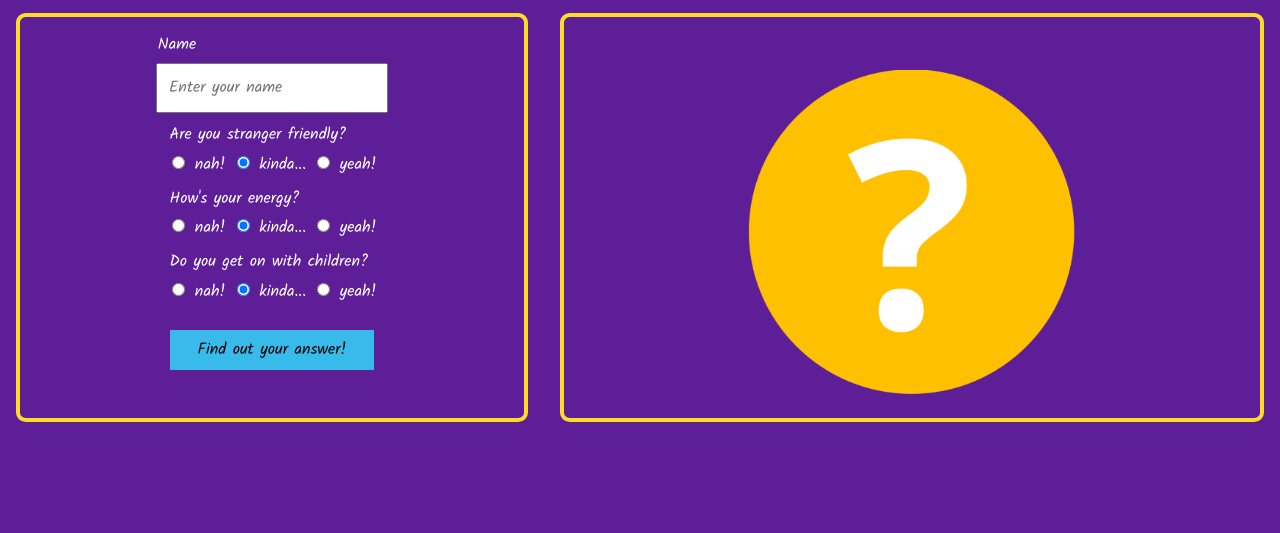
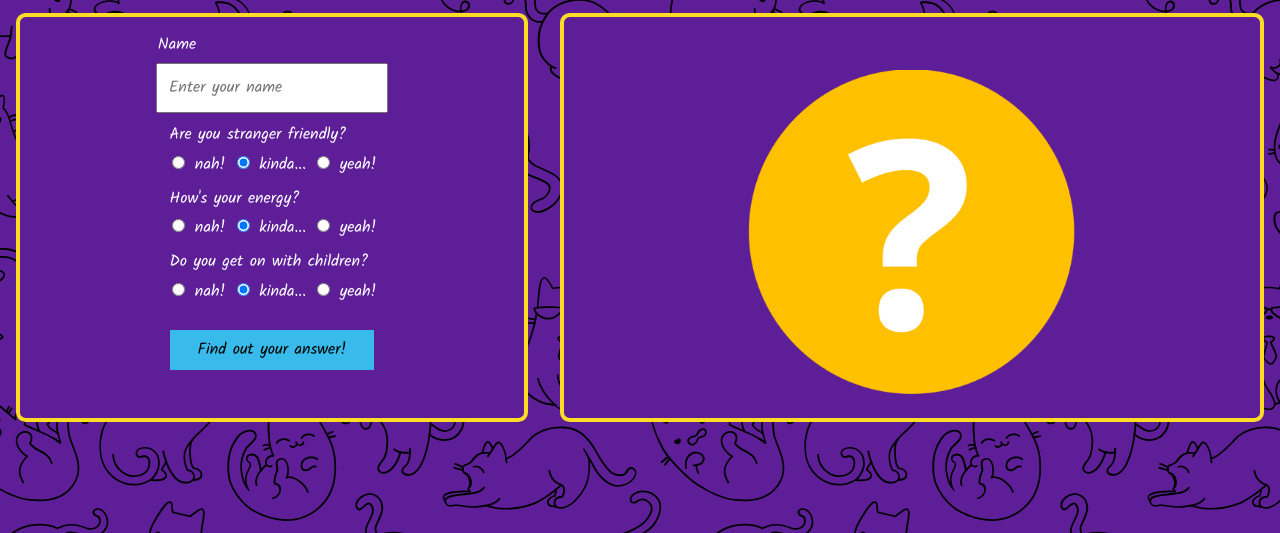
Before and after one commit to pat-cki/week3-gmno-prrr-api, a website: page index.html in a window 1280 px wide. Shown: the part 267-800 px from the top of the page. Drawn offline with Linux system fonts and the light colour scheme; the site is published under a folder, as on GitHub Pages, so addresses that start at the root find nothing; a web font is replaced by a local one.

Commit message:
fix css path

```diff
--- a/css-folder/style.css
+++ b/css-folder/style.css
@@ -12,7 +12,7 @@ body {
     background-color: var(--colour-five);
     font-family: Kalam;
     color: #fff;
-    background-image: url("/img/cats.svg");
+    background-image: url("../img/cats.svg");
     min-height: 40em;
 }
 
```
